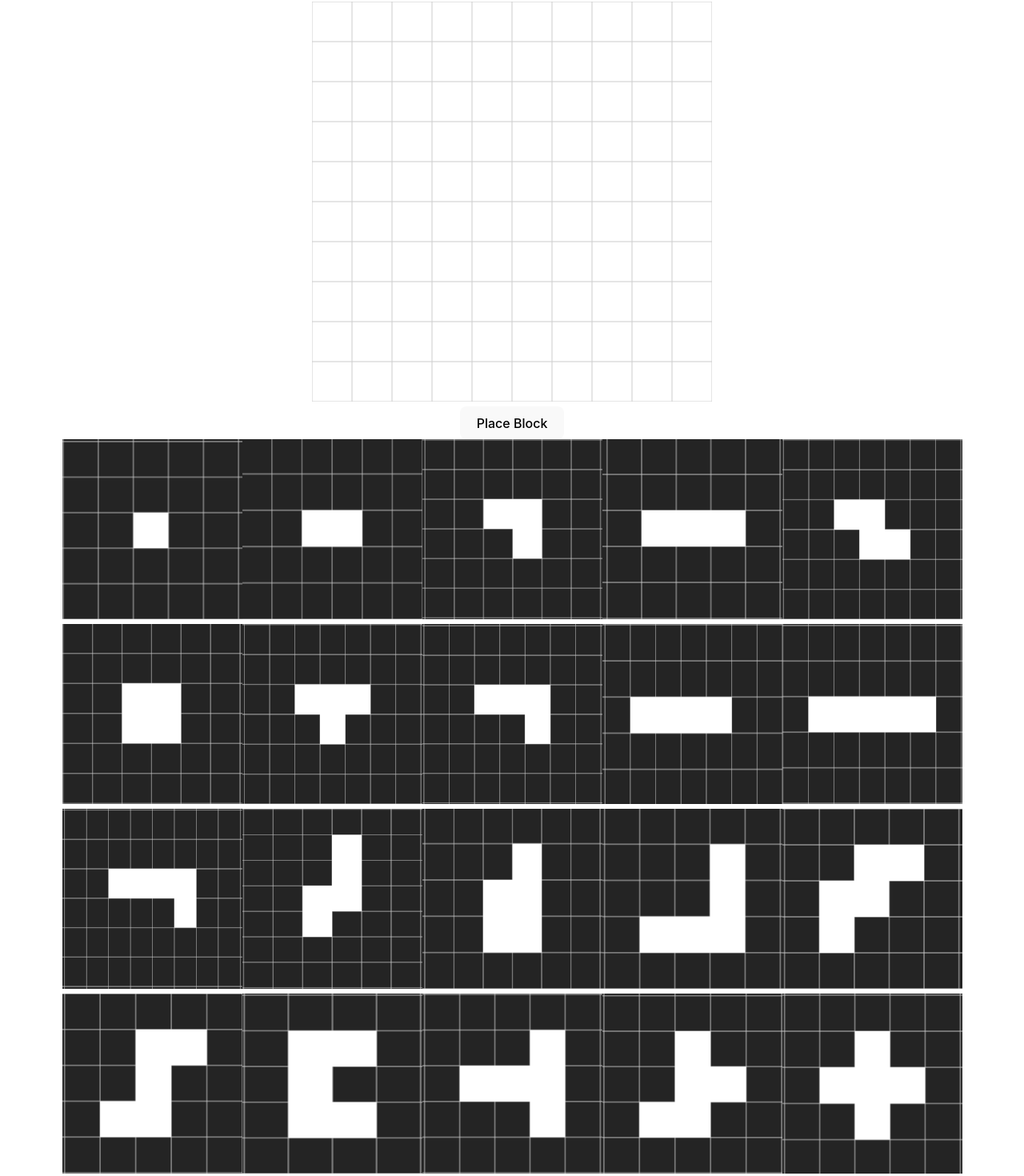
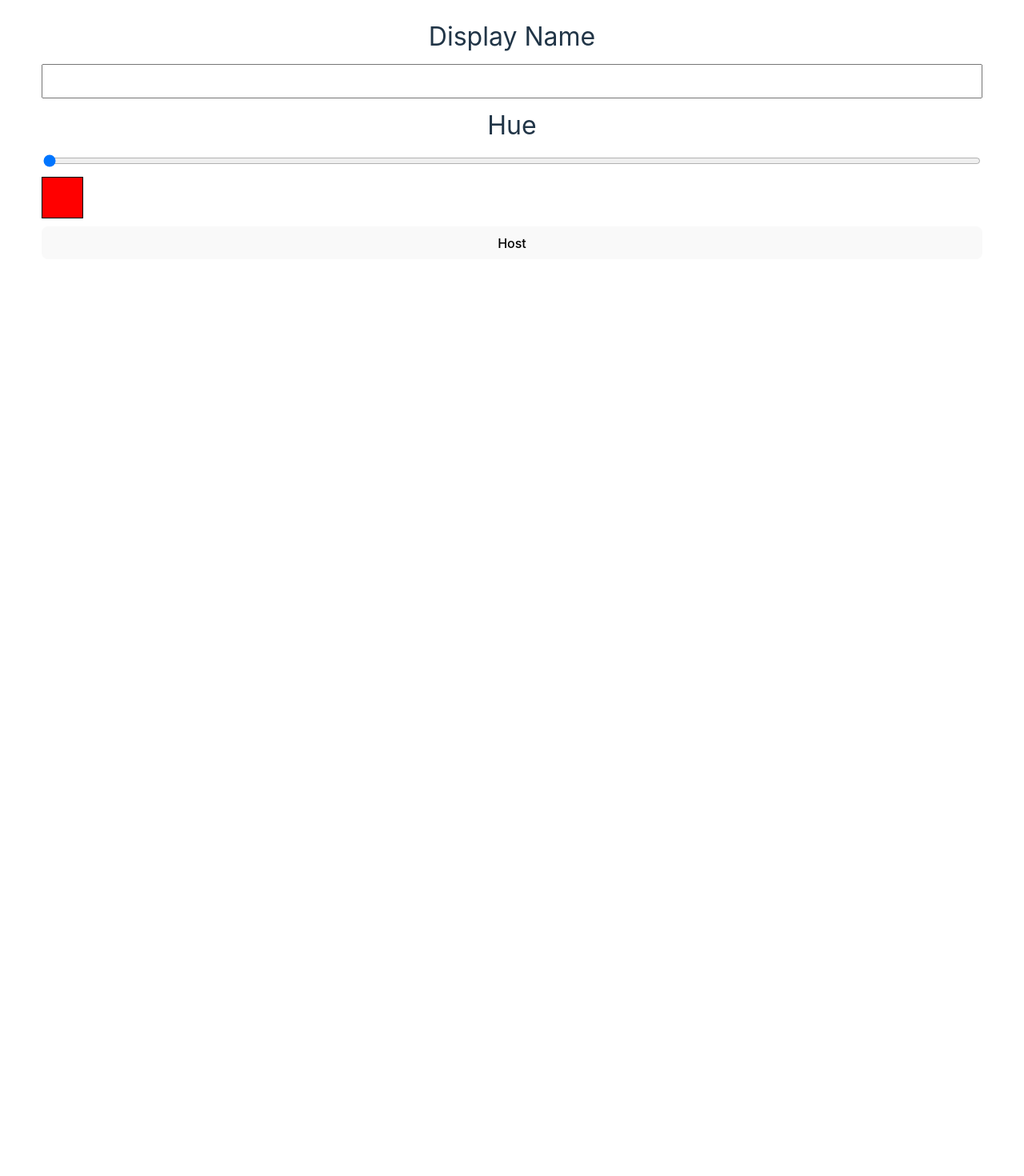
Before and after one commit to jaygarza1982/jakes-blokus, a React (Vite) app: page / in a window 1280 px wide. Shown: the part 30-1500 px from the top of the page at 80% size. After the commit the page ends 800 px from the top, so only its background shows below. Built offline with nearby package versions, Linux system fonts and the light colour scheme.

Commit message:
Welcome screen custom player info (#4)
* Adding custom player info welcome screen

* Welcome screen changes recoil playerInfo tied to local storage

```diff
--- a/package.json
+++ b/package.json
@@ -15,6 +15,7 @@
     "d3-selection": "^3.0.0",
     "react": "^18.3.1",
     "react-dom": "^18.3.1",
+    "react-router": "^7.1.5",
     "recoil": "^0.7.7",
     "uuid": "^11.0.5"
   },
--- a/src/App.tsx
+++ b/src/App.tsx
@@ -1,14 +1,16 @@
 import React from 'react';
 import Canvas from './Canvas';
-import { useSetRecoilState } from 'recoil';
+import { useRecoilValue, useSetRecoilState } from 'recoil';
 import { GameDataAtom } from './atoms/GameData';
 import { GameData } from './GameData';
 import placePlayerBlock from './util/PlaceBlock';
 import "./App.css"
 import BlockSelectButton from './BlockSelectButton';
+import { PlayerInfo } from './atoms/PlayerInfo';
 
 const App: React.FC = () => {
   const setGameData = useSetRecoilState<GameData>(GameDataAtom);
+  const playerInfo = useRecoilValue(PlayerInfo);
 
   const placeSelectedBlock = () => {
     setGameData(g => {
@@ -22,27 +24,27 @@ const App: React.FC = () => {
       <br />
       <button onClick={placeSelectedBlock}>Place Block</button>
       <br />
-      <BlockSelectButton blockNumber={1}  playerId='Player 1' blockShape={[[0, 0]]} />
-      <BlockSelectButton blockNumber={2}  playerId='Player 1' blockShape={[[0, 0], [1, 0]]} />
-      <BlockSelectButton blockNumber={3}  playerId='Player 1' blockShape={[[0, 0], [1, 0], [1, 1]]} />
-      <BlockSelectButton blockNumber={4}  playerId='Player 1' blockShape={[[0, 0], [1, 0], [2, 0]]} />
-      <BlockSelectButton blockNumber={5}  playerId='Player 1' blockShape={[[0, 0], [1, 0], [1, 1], [2, 1]]} />
-      <BlockSelectButton blockNumber={6}  playerId='Player 1' blockShape={[[0, 0], [1, 0], [0, 1], [1, 1]]} />
-      <BlockSelectButton blockNumber={7}  playerId='Player 1' blockShape={[[0, 0], [1, 0], [2, 0], [1, 1]]} />
-      <BlockSelectButton blockNumber={8}  playerId='Player 1' blockShape={[[0, 0], [1, 0], [2, 0], [2, 1]]} />
-      <BlockSelectButton blockNumber={9}  playerId='Player 1' blockShape={[[0, 0], [1, 0], [2, 0], [3, 0]]} />
-      <BlockSelectButton blockNumber={10} playerId='Player 1' blockShape={[[0, 0], [1, 0], [2, 0], [3, 0], [4, 0]]} />
-      <BlockSelectButton blockNumber={11} playerId='Player 1' blockShape={[[0, 0], [1, 0], [2, 0], [3, 0], [3, 1]]} />
-      <BlockSelectButton blockNumber={12} playerId='Player 1' blockShape={[[0, 0], [0, 1], [0, 2], [-1, 2], [-1, 3]]} />
-      <BlockSelectButton blockNumber={13} playerId='Player 1' blockShape={[[0, 0], [0, 1], [0, 2], [-1, 1], [-1, 2]]} />
-      <BlockSelectButton blockNumber={14} playerId='Player 1' blockShape={[[0, 0], [0, 1], [0, 2], [-1, 2], [-2, 2]]} />
-      <BlockSelectButton blockNumber={15} playerId='Player 1' blockShape={[[0, 2], [0, 1], [1, 1], [1, 0], [2, 0]]} />
-      <BlockSelectButton blockNumber={16} playerId='Player 1' blockShape={[[0, 0], [1, 0], [1, -1], [1, -2], [2, -2]]} />
-      <BlockSelectButton blockNumber={17} playerId='Player 1' blockShape={[[2, 0], [1, 0], [1, -1], [1, -2], [2, -2]]} />
-      <BlockSelectButton blockNumber={18} playerId='Player 1' blockShape={[[0, 0], [1, 0], [2, 0], [2, 1], [2, -1]]} />
-      <BlockSelectButton blockNumber={19} playerId='Player 1' blockShape={[[0, 0], [1, 0], [1, -1], [1, -2], [2, -1]]} />
-      <BlockSelectButton blockNumber={20} playerId='Player 1' blockShape={[[0, 0], [-1, 0], [1, 0], [0, -1], [0, 1]]} />
-      <BlockSelectButton blockNumber={21} playerId='Player 1' blockShape={[[0, 0], [1, 0], [2, 0], [3, 0], [1, -1]]} />
+      <BlockSelectButton blockNumber={1}  player={playerInfo} blockShape={[[0, 0]]} />
+      <BlockSelectButton blockNumber={2}  player={playerInfo} blockShape={[[0, 0], [1, 0]]} />
+      <BlockSelectButton blockNumber={3}  player={playerInfo} blockShape={[[0, 0], [1, 0], [1, 1]]} />
+      <BlockSelectButton blockNumber={4}  player={playerInfo} blockShape={[[0, 0], [1, 0], [2, 0]]} />
+      <BlockSelectButton blockNumber={5}  player={playerInfo} blockShape={[[0, 0], [1, 0], [1, 1], [2, 1]]} />
+      <BlockSelectButton blockNumber={6}  player={playerInfo} blockShape={[[0, 0], [1, 0], [0, 1], [1, 1]]} />
+      <BlockSelectButton blockNumber={7}  player={playerInfo} blockShape={[[0, 0], [1, 0], [2, 0], [1, 1]]} />
+      <BlockSelectButton blockNumber={8}  player={playerInfo} blockShape={[[0, 0], [1, 0], [2, 0], [2, 1]]} />
+      <BlockSelectButton blockNumber={9}  player={playerInfo} blockShape={[[0, 0], [1, 0], [2, 0], [3, 0]]} />
+      <BlockSelectButton blockNumber={10} player={playerInfo} blockShape={[[0, 0], [1, 0], [2, 0], [3, 0], [4, 0]]} />
+      <BlockSelectButton blockNumber={11} player={playerInfo} blockShape={[[0, 0], [1, 0], [2, 0], [3, 0], [3, 1]]} />
+      <BlockSelectButton blockNumber={12} player={playerInfo} blockShape={[[0, 0], [0, 1], [0, 2], [-1, 2], [-1, 3]]} />
+      <BlockSelectButton blockNumber={13} player={playerInfo} blockShape={[[0, 0], [0, 1], [0, 2], [-1, 1], [-1, 2]]} />
+      <BlockSelectButton blockNumber={14} player={playerInfo} blockShape={[[0, 0], [0, 1], [0, 2], [-1, 2], [-2, 2]]} />
+      <BlockSelectButton blockNumber={15} player={playerInfo} blockShape={[[0, 2], [0, 1], [1, 1], [1, 0], [2, 0]]} />
+      <BlockSelectButton blockNumber={16} player={playerInfo} blockShape={[[0, 0], [1, 0], [1, -1], [1, -2], [2, -2]]} />
+      <BlockSelectButton blockNumber={17} player={playerInfo} blockShape={[[2, 0], [1, 0], [1, -1], [1, -2], [2, -2]]} />
+      <BlockSelectButton blockNumber={18} player={playerInfo} blockShape={[[0, 0], [1, 0], [2, 0], [2, 1], [2, -1]]} />
+      <BlockSelectButton blockNumber={19} player={playerInfo} blockShape={[[0, 0], [1, 0], [1, -1], [1, -2], [2, -1]]} />
+      <BlockSelectButton blockNumber={20} player={playerInfo} blockShape={[[0, 0], [-1, 0], [1, 0], [0, -1], [0, 1]]} />
+      <BlockSelectButton blockNumber={21} player={playerInfo} blockShape={[[0, 0], [1, 0], [2, 0], [3, 0], [1, -1]]} />
     </>
   );
 };
--- a/src/BlockSelectButton.tsx
+++ b/src/BlockSelectButton.tsx
@@ -2,35 +2,35 @@ import React from 'react';
 import { useRecoilState } from 'recoil';
 import { GameDataAtom } from './atoms/GameData';
 import createPlayerBlock from './util/CreateBlock';
-import { GameData } from './GameData';
+import { GameData, Player } from './GameData';
 
 interface BlockSelectButtonProps {
     blockNumber: number;
     blockShape: number[][];
-    playerId: string;
+    player: Player;
 }
 
 const BlockSelectButton: React.FC<BlockSelectButtonProps> = (props: BlockSelectButtonProps) => {
   const [gameData, setGameData] = useRecoilState<GameData>(GameDataAtom);
 
-  const addPlayerBlock = (playerId: string, shape: number[][]) => {
+  const addPlayerBlock = (player: Player, shape: number[][]) => {
     const x = 0;
     const y = 0;
 
     return () => {
       setGameData(g => {
-        return createPlayerBlock(g, playerId, shape, x, y, props.blockNumber);
+        return createPlayerBlock(g, player, shape, x, y, props.blockNumber);
       })
     }
   }
 
   // Do not render if we already placed this block number
-  if (gameData.blocks.find(b => b.playerId == props.playerId && b.blockNumber == props.blockNumber)) {
+  if (gameData.blocks.find(b => b.playerId == props.player.id && b.blockNumber == props.blockNumber)) {
     return <></>
   }
 
   return (
-    <img className='block-img' src={`/${props.blockNumber}.png`} onClick={addPlayerBlock(props.playerId, props.blockShape)} />
+    <img className='block-img' src={`/${props.blockNumber}.png`} onClick={addPlayerBlock(props.player, props.blockShape)} />
   );
 };
 
--- a/src/GameData.ts
+++ b/src/GameData.ts
@@ -1,6 +1,6 @@
 interface Player {
     id: string;
-    color: string;
+    hue: number;
 }
 
 interface Block {
@@ -18,4 +18,4 @@ interface GameData {
     players: Player[];
 }
 
-export type {GameData, Block};
+export type {GameData, Block, Player};
--- a/src/Shape.tsx
+++ b/src/Shape.tsx
@@ -17,12 +17,12 @@ interface ShapeProps {
 
 const Tiles: React.FC<TileProps> = ({ size, block }) => {
   const gameData = useRecoilValue(GameDataAtom);
-  const color = gameData.players.find(p => p.id == block.playerId)?.color ?? '#fff';
+  const color = gameData.players.find(p => p.id == block.playerId)?.hue ?? 0;
 
   return (
     <g>
       {block.shape.map((n, i) => (
-        <rect key={`tile-${block.blockId}-${i}`} width={size} height={size} x={size * n[0]} y={size * n[1]} fill={block.selected ? '#fff' : color} />
+        <rect key={`tile-${block.blockId}-${i}`} width={size} height={size} x={size * n[0]} y={size * n[1]} fill={block.selected ? '#fff' : `hsl(${color}, 100%, 50%)` } />
       ))}
     </g>
   );
--- /dev/null
+++ b/src/Welcome.tsx
@@ -0,0 +1,60 @@
+import React, { useEffect } from 'react';
+import { useNavigate } from 'react-router';
+import { v4 as uuid } from 'uuid';
+import { PlayerInfo } from './atoms/PlayerInfo';
+import { useRecoilState } from 'recoil';
+
+const Welcome: React.FC = () => {
+  const navigate = useNavigate();
+
+  const [playerInfo, setPlayerInfo] = useRecoilState(PlayerInfo);
+
+  const handleChange = (event: React.ChangeEvent<HTMLInputElement>) => {
+    const { name, value } = event.target;
+    setPlayerInfo((prevInfo) => ({
+      ...prevInfo,
+      [name]: name === 'color' ? parseInt(value, 10) : value,
+    }));
+  };
+
+  const handleSubmit = (event: React.FormEvent) => {
+    event.preventDefault();
+    navigate(`/game/${uuid()}`);
+  };
+
+  const hueColor = `hsl(${playerInfo.hue}, 100%, 50%)`;
+
+  return (
+    <div>
+      <form onSubmit={handleSubmit} style={{ display: 'flex', flexDirection: 'column', gap: '10px', padding: '20px' }}>
+        <label htmlFor='id'>Display Name</label>
+        <input
+          type='text'
+          id='id'
+          name='id'
+          value={playerInfo.id}
+          onChange={handleChange}
+          required
+        />
+
+        <label htmlFor='hue'>Hue</label>
+        <input
+          type='range'
+          id='hue'
+          name='hue'
+          value={playerInfo.hue}
+          onChange={handleChange}
+          min='0'
+          max='360'
+          step='1'
+          required
+        />
+        <div style={{ backgroundColor: hueColor, width: '50px', height: '50px', border: '1px solid black' }} />
+
+        <button type='submit'>Host</button>
+      </form>
+    </div>
+  );
+};
+
+export default Welcome;
--- /dev/null
+++ b/src/atoms/PlayerInfo.ts
@@ -0,0 +1,34 @@
+import { atom } from "recoil";
+import { Player } from "../GameData";
+
+
+const localStorageEffect = <T>(key: string) => ({ setSelf, onSet }: { setSelf: (value: T) => void; onSet: (value: any) => void }) => {
+    const savedValue = localStorage.getItem(key);
+
+    if (savedValue != null) {
+        try {
+            const parsedValue: T = JSON.parse(savedValue);
+            setSelf(parsedValue);
+        } catch (error) {
+            console.error(`Error parsing stored value for key "${key}"`, error);
+            localStorage.removeItem(key);
+        }
+    }
+
+    onSet((newValue: any) => {
+        try {
+            localStorage.setItem(key, JSON.stringify(newValue));
+        } catch (error) {
+            console.error(`Error storing value for key "${key}"`, error);
+        }
+    });
+};
+
+export const PlayerInfo = atom<Player>({
+    key: 'playerInfo',
+    default: {
+        id: '',
+        hue: 0,
+    },
+    effects: [localStorageEffect('playerInfo')]
+});
--- a/src/index.css
+++ b/src/index.css
@@ -1,3 +1,12 @@
+
+label {
+  font-size: 2rem;
+}
+
+input {
+  font-size: 2rem;
+}
+
 :root {
   font-family: Inter, system-ui, Avenir, Helvetica, Arial, sans-serif;
   line-height: 1.5;
@@ -24,11 +33,6 @@ a:hover {
 
 body {
   margin: 0;
-  /* Not sure if this is nice to have or not */
-  /* display: flex;
-  place-items: center;
-  min-width: 320px;
-  min-height: 100vh; */
 }
 
 h1 {
--- a/src/main.tsx
+++ b/src/main.tsx
@@ -3,11 +3,18 @@ import { createRoot } from 'react-dom/client'
 import './index.css'
 import App from './App.tsx'
 import { RecoilRoot } from 'recoil'
+import { BrowserRouter, Route, Routes } from 'react-router'
+import Welcome from './Welcome.tsx'
 
 createRoot(document.getElementById('root')!).render(
   <StrictMode>
     <RecoilRoot>
-      <App />
+      <BrowserRouter>
+        <Routes>
+          <Route path='/' element={<Welcome />} />
+          <Route path='/game/:gameId' element={<App />} />
+        </Routes>
+      </BrowserRouter>
     </RecoilRoot>
   </StrictMode>,
 )
--- a/src/util/CreateBlock.ts
+++ b/src/util/CreateBlock.ts
@@ -1,19 +1,22 @@
-import { GameData } from '../GameData';
+import { GameData, Player } from '../GameData';
 import { v4 as uuid } from 'uuid';
 
-const createPlayerBlock = (g: GameData, playerId: string, shape: number[][], x: number, y: number, blockNumber: number): GameData => {
+const createPlayerBlock = (g: GameData, player: Player, shape: number[][], x: number, y: number, blockNumber: number): GameData => {
   // Swap selected block with new selected block if one already exists
   // Do not allow multiple selected blocks
   const placedBlocks = g.blocks.filter(b => !b.selected);
 
   const selectedBlock = g.blocks.find(b => b.selected);
 
+  const ourPlayer = g.players.find(p => p.id == player.id);
+
   return {
-    players: g.players,
+    // Append our player if not found
+    players: ourPlayer ? g.players : g.players.concat([player]),
     blocks: [...placedBlocks, {
       blockId: uuid(),
       blockNumber: blockNumber,
-      playerId: playerId,
+      playerId: player.id,
       shape: shape,
       // Keep selected block in same position if we have a selected block already
       x: selectedBlock?.x ?? x,
```
Also changed, not shown: src/atoms/GameData.ts (+1 -10 lines), 1 other file (tests, documents, lock files or other folders).
